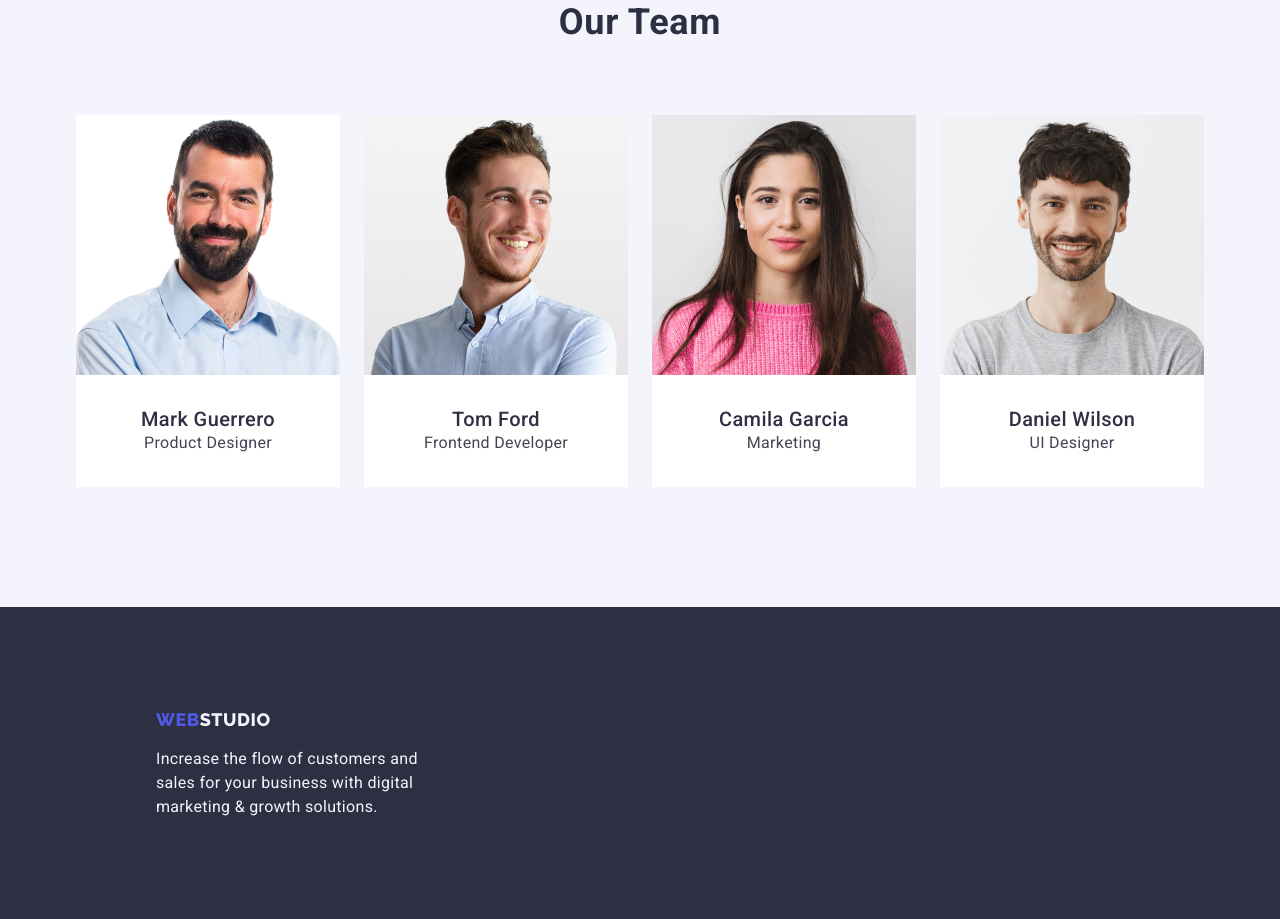
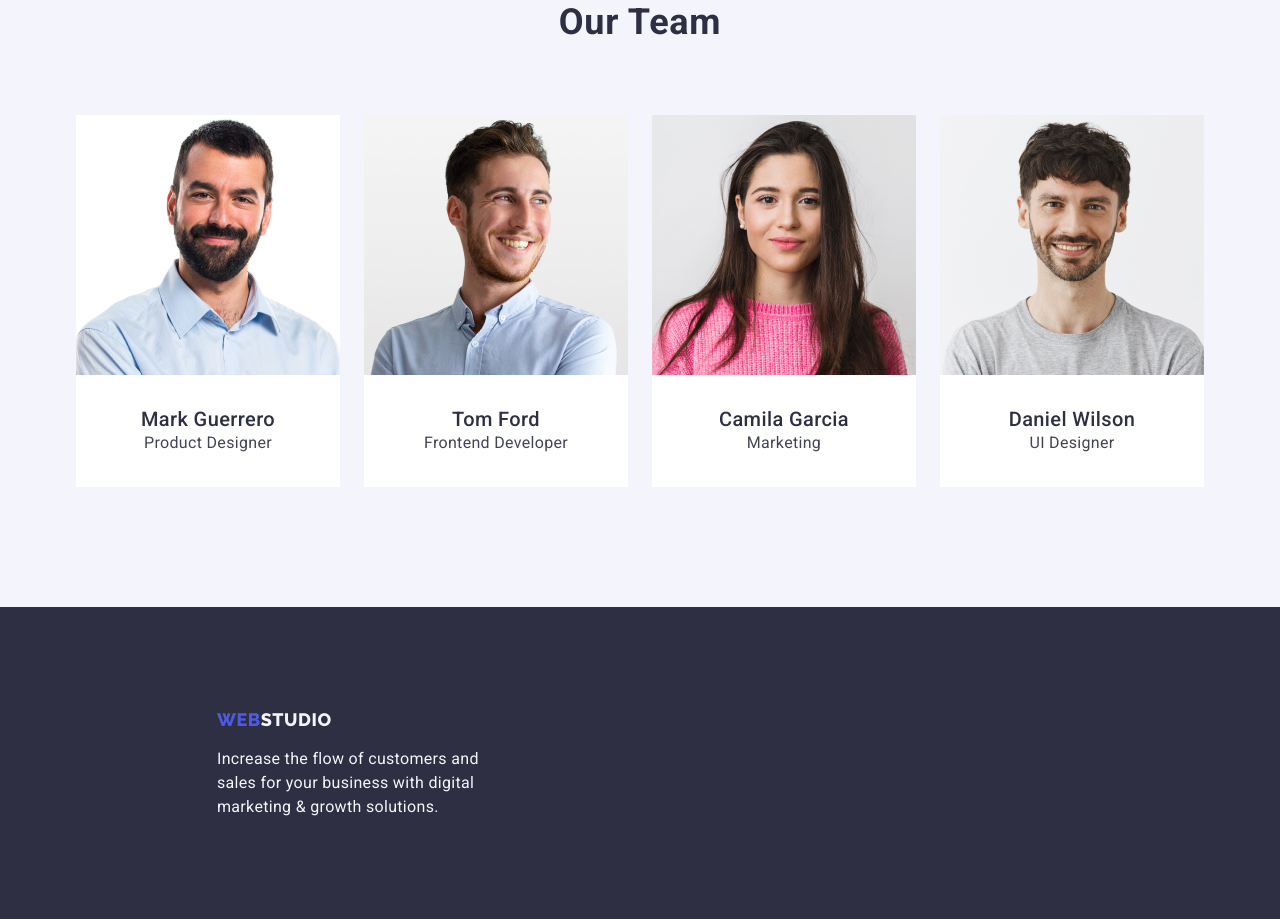
Before and after one commit to Oleksii-Koval/goit-markup-hw-03, a plain HTML site: page index.html in a window 1280 px wide. Shown: the part 1814-2733 px from the top of the page. Drawn offline with nearby package versions, Linux system fonts and the light colour scheme.

Commit message:
hw-start

```diff
--- a/css/styles.css
+++ b/css/styles.css
@@ -131,6 +131,8 @@ p {
 
 .footer {
   background-color: var(--sample-items-color);
+}
+.footer-conteiner {
   display: flex;
   flex-direction: column;
   gap: 16px;
--- a/index.html
+++ b/index.html
@@ -211,12 +211,16 @@
     <!--Footer-->
 
     <footer class="footer">
-      <a href="./index.html" class="link logo">Web<span class="footer-logo-accent">Studio</span></a>
-      <p class="footer-text">
-        Increase the flow of customers and <br />
-        sales for your business with digital<br />
-        marketing & growth solutions.
-      </p>
+      <div class="conteiner footer-conteiner">
+        <a href="./index.html" class="link logo"
+          >Web<span class="footer-logo-accent">Studio</span></a
+        >
+        <p class="footer-text">
+          Increase the flow of customers and <br />
+          sales for your business with digital<br />
+          marketing & growth solutions.
+        </p>
+      </div>
     </footer>
   </body>
 </html>
```
Also changed, not shown: portfolio.html (+10 -6 lines).
